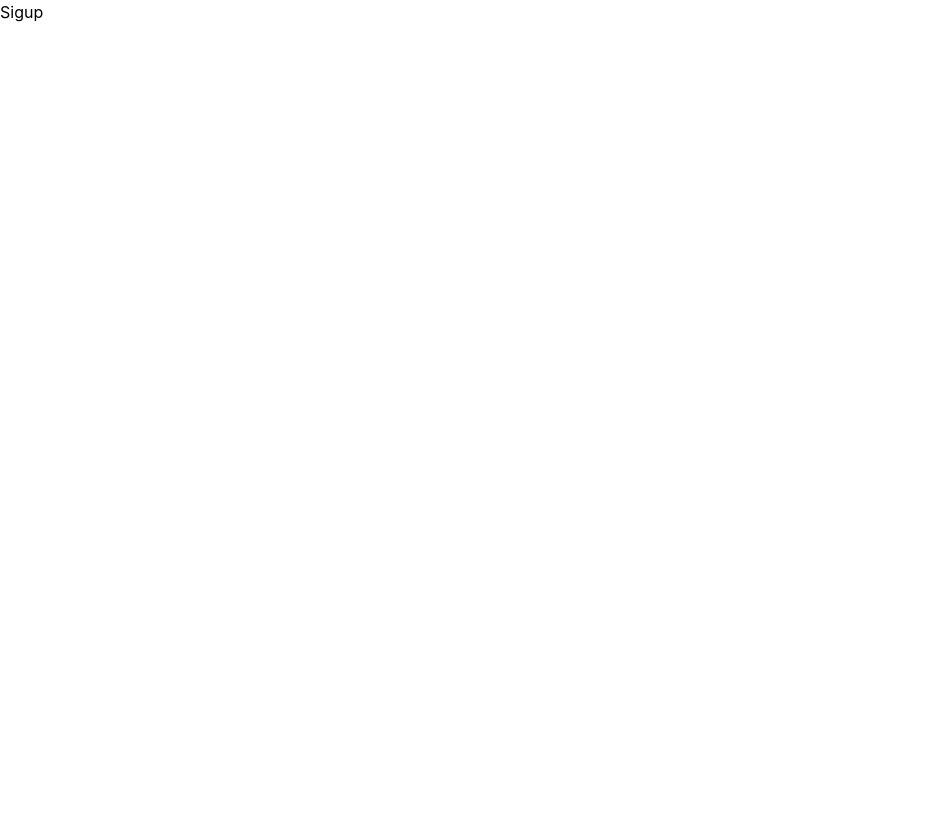
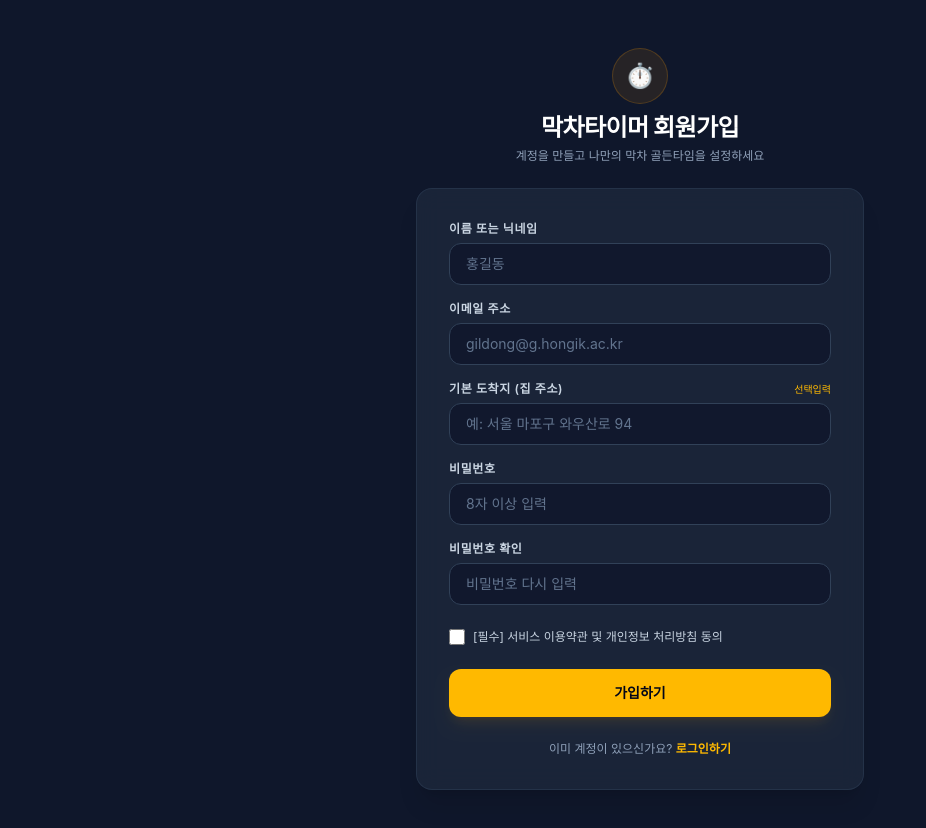
Before and after one commit to tjdud9329/2026-Agadon-Frontend, a React (Vite) app in the folder Agadon/: page /SignUp in a window 1280 px wide. Shown: the top 828 px of the page, without its empty margins (0-926 px from the left). Before the commit the page ends 800 px from the top, so only its background shows below. Built offline with nearby package versions, Linux system fonts and the light colour scheme.

Commit message:
[Feat] 회 원가입 구현

```diff
--- a/Agadon/src/pages/Login.jsx
+++ b/Agadon/src/pages/Login.jsx
@@ -73,29 +73,6 @@ export default function LoginPage({ onLoginSuccess }) {
           </button>
         </form>
 
-        {/* 구분선 */}
-        <div className="relative my-6">
-          <div className="absolute inset-0 flex items-center">
-            <div className="w-full border-t border-slate-700" />
-          </div>
-          <div className="relative flex justify-center text-xs uppercase">
-            <span className="bg-slate-800 px-3 text-slate-400">
-              간편 로그인
-            </span>
-          </div>
-        </div>
-
-        {/* 소셜 / 학교 계정 버튼 */}
-        <div className="space-y-3">
-          <button
-            type="button"
-            onClick={() => alert('카카오 로그인 연동')}
-            className="w-full py-3 px-4 rounded-xl bg-[#FEE500] hover:bg-[#fdd800] text-[#191919] font-semibold text-sm flex items-center justify-center gap-2 transition"
-          >
-            <span className="font-extrabold text-xs">💬</span> 카카오로 시작하기
-          </button>
-        </div>
-
         {/* 회원가입 안내 */}
         <p className="mt-6 text-center text-xs text-slate-400">
           아직 계정이 없으신가요?{' '}
--- a/Agadon/src/pages/Signup.jsx
+++ b/Agadon/src/pages/Signup.jsx
@@ -1,5 +1,177 @@
-const Sigup = () => {
-  return <div>Sigup</div>;
-};
+import React, { useState } from 'react';
 
-export default Sigup;
+export default function SignupPage({ onSignupSuccess, onSwitchToLogin }) {
+  const [formData, setFormData] = useState({
+    name: '',
+    email: '',
+    password: '',
+    confirmPassword: '',
+    homeAddress: '',
+    agreeTerms: false,
+  });
+
+  const handleChange = (e) => {
+    const { name, value, type, checked } = e.target;
+    setFormData((prev) => ({
+      ...prev,
+      [name]: type === 'checkbox' ? checked : value,
+    }));
+  };
+
+  const handleSubmit = (e) => {
+    e.preventDefault();
+
+    if (formData.password !== formData.confirmPassword) {
+      alert('비밀번호가 일치하지 않습니다.');
+      return;
+    }
+
+    if (!formData.agreeTerms) {
+      alert('이용약관에 동의해 주세요.');
+      return;
+    }
+
+    console.log('회원가입 데이터:', formData);
+    if (onSignupSuccess) onSignupSuccess();
+  };
+
+  return (
+    <div className="min-h-screen bg-slate-900 text-white flex flex-col justify-center items-center px-4 py-12">
+      {/* 상단 타이틀 */}
+      <div className="sm:mx-auto sm:w-full sm:max-w-md text-center mb-6">
+        <div className="inline-flex items-center justify-center w-14 h-14 rounded-full bg-amber-500/10 text-amber-400 text-2xl mb-2 border border-amber-500/20">
+          ⏱️
+        </div>
+        <h2 className="text-2xl font-extrabold tracking-tight text-white">
+          막차타이머 회원가입
+        </h2>
+        <p className="mt-1 text-xs text-slate-400">
+          계정을 만들고 나만의 막차 골든타임을 설정하세요
+        </p>
+      </div>
+
+      {/* 회원가입 폼 카드 */}
+      <div className="w-full max-w-md bg-slate-800/80 backdrop-blur-md p-8 rounded-2xl shadow-xl border border-slate-700/50">
+        <form className="space-y-4" onSubmit={handleSubmit}>
+          {/* 이름 / 닉네임 */}
+          <div>
+            <label className="block text-xs font-semibold text-slate-300 uppercase tracking-wider mb-1.5">
+              이름 또는 닉네임
+            </label>
+            <input
+              type="text"
+              name="name"
+              required
+              value={formData.name}
+              onChange={handleChange}
+              placeholder="홍길동"
+              className="w-full px-4 py-2.5 rounded-xl bg-slate-900/80 border border-slate-700 text-white text-sm placeholder-slate-500 focus:outline-none focus:border-amber-400 focus:ring-1 focus:ring-amber-400 transition"
+            />
+          </div>
+
+          {/* 학교 이메일 */}
+          <div>
+            <label className="block text-xs font-semibold text-slate-300 uppercase tracking-wider mb-1.5">
+              이메일 주소
+            </label>
+            <input
+              type="email"
+              name="email"
+              required
+              value={formData.email}
+              onChange={handleChange}
+              placeholder="gildong@g.hongik.ac.kr"
+              className="w-full px-4 py-2.5 rounded-xl bg-slate-900/80 border border-slate-700 text-white text-sm placeholder-slate-500 focus:outline-none focus:border-amber-400 focus:ring-1 focus:ring-amber-400 transition"
+            />
+          </div>
+
+          {/* 자주 가는 집 주소 (서비스 특화 필드) */}
+          <div>
+            <div className="flex justify-between items-center mb-1.5">
+              <label className="block text-xs font-semibold text-slate-300 uppercase tracking-wider">
+                기본 도착지 (집 주소)
+              </label>
+              <span className="text-[10px] text-amber-400">선택입력</span>
+            </div>
+            <input
+              type="text"
+              name="homeAddress"
+              value={formData.homeAddress}
+              onChange={handleChange}
+              placeholder="예: 서울 마포구 와우산로 94"
+              className="w-full px-4 py-2.5 rounded-xl bg-slate-900/80 border border-slate-700 text-white text-sm placeholder-slate-500 focus:outline-none focus:border-amber-400 focus:ring-1 focus:ring-amber-400 transition"
+            />
+          </div>
+
+          {/* 비밀번호 */}
+          <div>
+            <label className="block text-xs font-semibold text-slate-300 uppercase tracking-wider mb-1.5">
+              비밀번호
+            </label>
+            <input
+              type="password"
+              name="password"
+              required
+              value={formData.password}
+              onChange={handleChange}
+              placeholder="8자 이상 입력"
+              className="w-full px-4 py-2.5 rounded-xl bg-slate-900/80 border border-slate-700 text-white text-sm placeholder-slate-500 focus:outline-none focus:border-amber-400 focus:ring-1 focus:ring-amber-400 transition"
+            />
+          </div>
+
+          {/* 비밀번호 확인 */}
+          <div>
+            <label className="block text-xs font-semibold text-slate-300 uppercase tracking-wider mb-1.5">
+              비밀번호 확인
+            </label>
+            <input
+              type="password"
+              name="confirmPassword"
+              required
+              value={formData.confirmPassword}
+              onChange={handleChange}
+              placeholder="비밀번호 다시 입력"
+              className="w-full px-4 py-2.5 rounded-xl bg-slate-900/80 border border-slate-700 text-white text-sm placeholder-slate-500 focus:outline-none focus:border-amber-400 focus:ring-1 focus:ring-amber-400 transition"
+            />
+          </div>
+
+          {/* 약관 동의 */}
+          <div className="pt-2">
+            <label className="flex items-center gap-2 cursor-pointer">
+              <input
+                type="checkbox"
+                name="agreeTerms"
+                checked={formData.agreeTerms}
+                onChange={handleChange}
+                className="w-4 h-4 rounded bg-slate-900 border-slate-700 text-amber-400 focus:ring-amber-400 focus:ring-offset-slate-800"
+              />
+              <span className="text-xs text-slate-300">
+                [필수] 서비스 이용약관 및 개인정보 처리방침 동의
+              </span>
+            </label>
+          </div>
+
+          {/* 회원가입 버튼 */}
+          <button
+            type="submit"
+            className="w-full mt-2 py-3.5 px-4 rounded-xl bg-amber-400 hover:bg-amber-300 text-slate-950 font-bold text-sm transition duration-200 shadow-lg shadow-amber-500/10 active:scale-[0.99]"
+          >
+            가입하기
+          </button>
+        </form>
+
+        {/* 로그인 페이지 전환 링크 */}
+        <p className="mt-6 text-center text-xs text-slate-400">
+          이미 계정이 있으신가요?{' '}
+          <button
+            type="button"
+            onClick={onSwitchToLogin}
+            className="text-amber-400 font-semibold hover:underline bg-transparent border-none p-0 cursor-pointer"
+          >
+            로그인하기
+          </button>
+        </p>
+      </div>
+    </div>
+  );
+}
```
